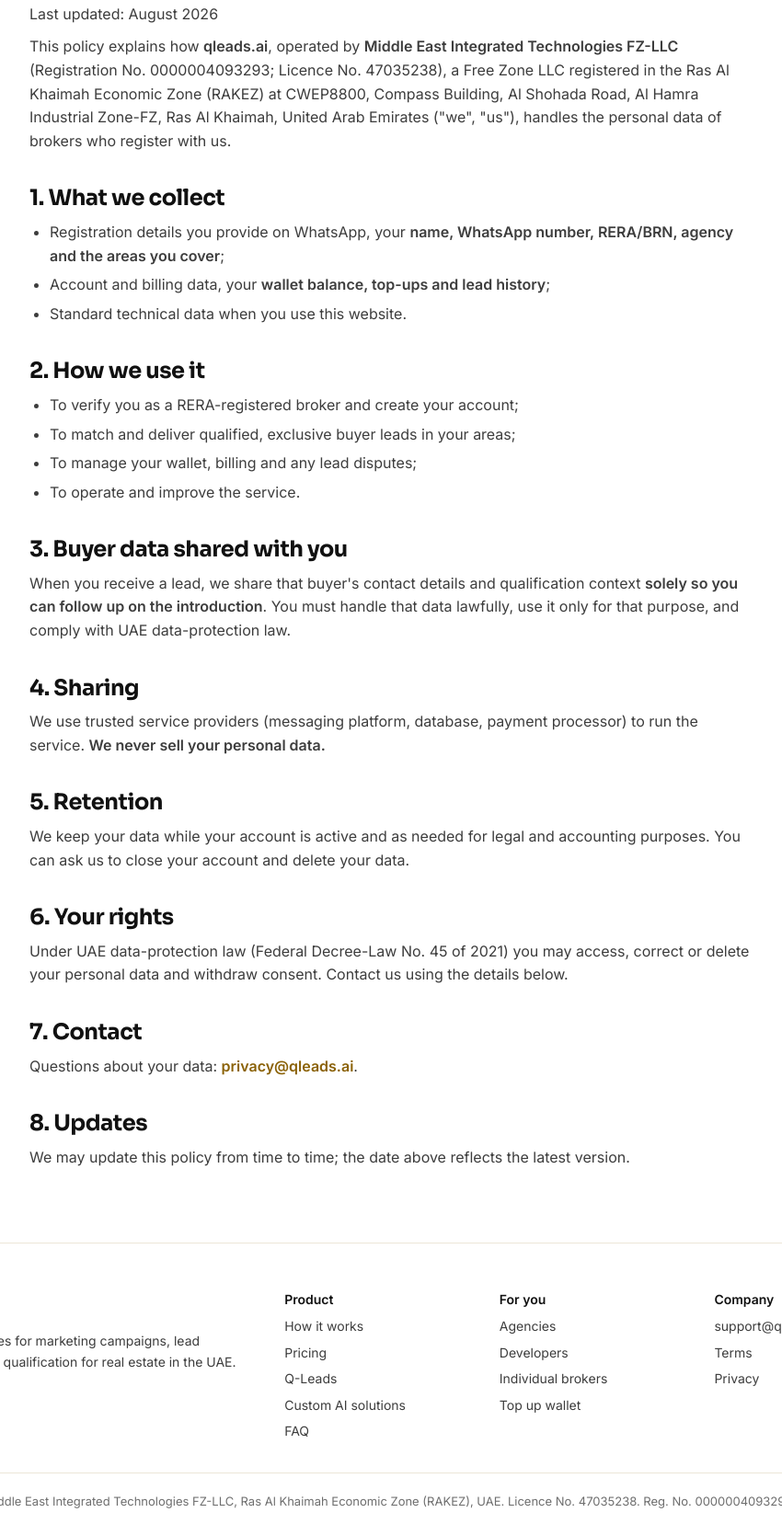
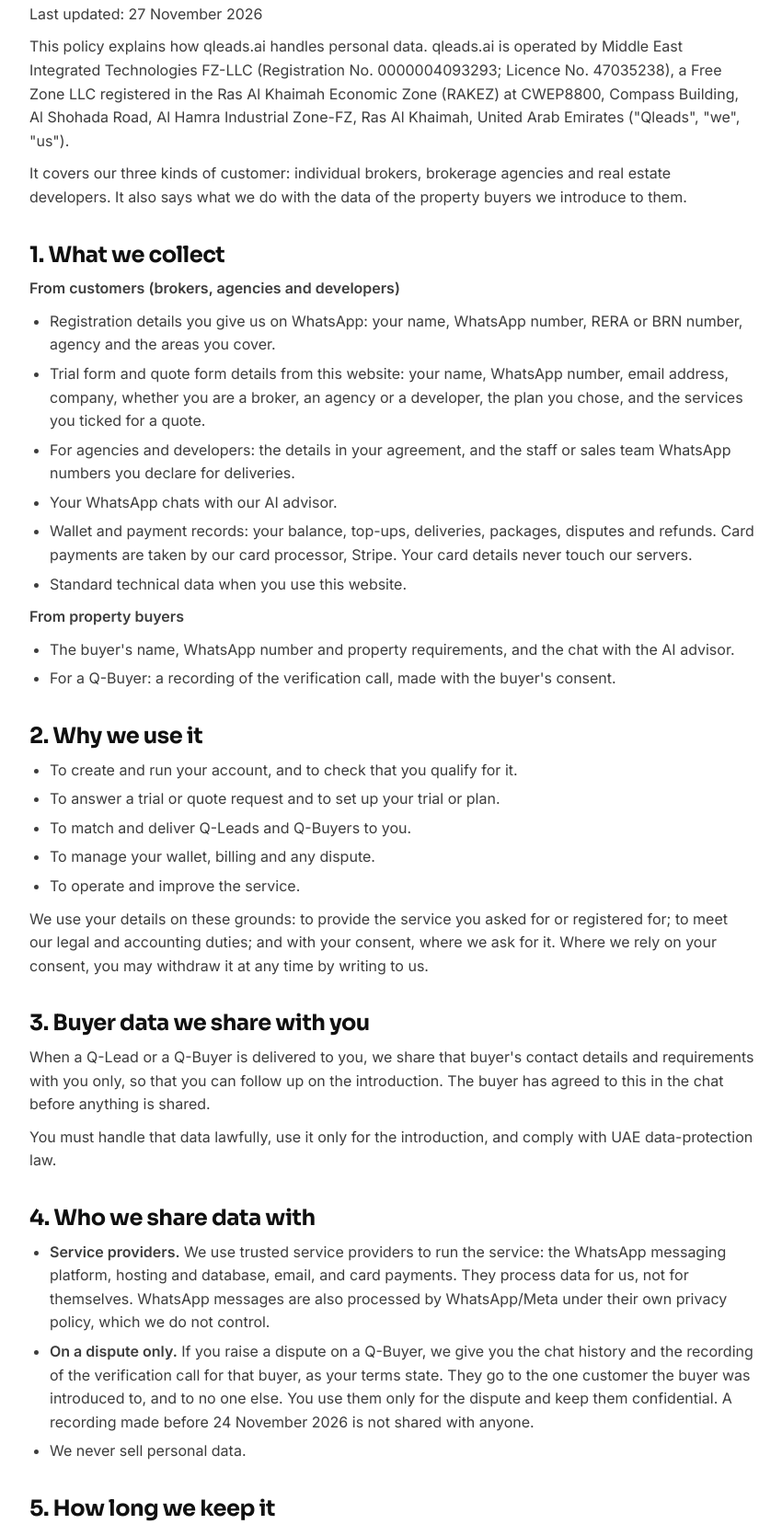
Before and after one commit to kavinderkhurana-qleads/qleads-site, a plain HTML site: page privacy.html in a window 1280 px wide. Shown: the part 334-1991 px from the top of the page at 92% size, without its empty margins (214-1064 px from the left). Drawn offline with Linux system fonts and the light colour scheme.

Commit message:
Privacy policy: new text approved by founder, 27 Nov 2026
Co-Authored-By: Claude Fable 5.2 <noreply@anthropic.com>

```diff
--- a/privacy.html
+++ b/privacy.html
@@ -50,43 +50,40 @@
   </div>
 </header>
 <div class="pagehead"><div class="wrap"><span class="k">Legal</span><h1>Privacy Policy</h1></div></div>
-<main class="doc">
-  <p class="upd">Last updated: August 2026</p>
-  <p>This policy explains how <strong>qleads.ai</strong>, operated by <strong>Middle East Integrated Technologies FZ-LLC</strong> (Registration No. 0000004093293; Licence No. 47035238), a Free Zone LLC registered in the Ras Al Khaimah Economic Zone (RAKEZ) at CWEP8800, Compass Building, Al Shohada Road, Al Hamra Industrial Zone-FZ, Ras Al Khaimah, United Arab Emirates ("we", "us"), handles the personal data of brokers who register with us.</p>
-
-  <h2>1. What we collect</h2>
-  <ul>
-    <li>Registration details you provide on WhatsApp, your <strong>name, WhatsApp number, RERA/BRN, agency and the areas you cover</strong>;</li>
-    <li>Account and billing data, your <strong>wallet balance, top-ups and lead history</strong>;</li>
-    <li>Standard technical data when you use this website.</li>
-  </ul>
-
-  <h2>2. How we use it</h2>
-  <ul>
-    <li>To verify you as a RERA-registered broker and create your account;</li>
-    <li>To match and deliver qualified, exclusive buyer leads in your areas;</li>
-    <li>To manage your wallet, billing and any lead disputes;</li>
-    <li>To operate and improve the service.</li>
-  </ul>
-
-  <h2>3. Buyer data shared with you</h2>
-  <p>When you receive a lead, we share that buyer's contact details and qualification context <strong>solely so you can follow up on the introduction</strong>. You must handle that data lawfully, use it only for that purpose, and comply with UAE data-protection law.</p>
-
-  <h2>4. Sharing</h2>
-  <p>We use trusted service providers (messaging platform, database, payment processor) to run the service. <strong>We never sell your personal data.</strong></p>
-
-  <h2>5. Retention</h2>
-  <p>We keep your data while your account is active and as needed for legal and accounting purposes. You can ask us to close your account and delete your data.</p>
-
-  <h2>6. Your rights</h2>
-  <p>Under UAE data-protection law (Federal Decree-Law No. 45 of 2021) you may access, correct or delete your personal data and withdraw consent. Contact us using the details below.</p>
-
-  <h2>7. Contact</h2>
-  <p>Questions about your data: <a href="mailto:privacy@qleads.ai">privacy@qleads.ai</a>.</p>
-
-  <h2>8. Updates</h2>
-  <p>We may update this policy from time to time; the date above reflects the latest version.</p>
-</main>
+<main class="doc"><p>Last updated: 27 November 2026</p>
+<p>This policy explains how qleads.ai handles personal data. qleads.ai is operated by Middle East Integrated Technologies FZ-LLC (Registration No. 0000004093293; Licence No. 47035238), a Free Zone LLC registered in the Ras Al Khaimah Economic Zone (RAKEZ) at CWEP8800, Compass Building, Al Shohada Road, Al Hamra Industrial Zone-FZ, Ras Al Khaimah, United Arab Emirates ("Qleads", "we", "us").</p>
+<p>It covers our three kinds of customer: individual brokers, brokerage agencies and real estate developers. It also says what we do with the data of the property buyers we introduce to them.</p>
+<h2 id="what-we-collect">1. What we collect</h2>
+<p><strong>From customers (brokers, agencies and developers)</strong></p>
+<ul><li>Registration details you give us on WhatsApp: your name, WhatsApp number, RERA or BRN number, agency and the areas you cover.</li><li>Trial form and quote form details from this website: your name, WhatsApp number, email address, company, whether you are a broker, an agency or a developer, the plan you chose, and the services you ticked for a quote.</li><li>For agencies and developers: the details in your agreement, and the staff or sales team WhatsApp numbers you declare for deliveries.</li><li>Your WhatsApp chats with our AI advisor.</li><li>Wallet and payment records: your balance, top-ups, deliveries, packages, disputes and refunds. Card payments are taken by our card processor, Stripe. Your card details never touch our servers.</li><li>Standard technical data when you use this website.</li></ul>
+<p><strong>From property buyers</strong></p>
+<ul><li>The buyer's name, WhatsApp number and property requirements, and the chat with the AI advisor.</li><li>For a Q-Buyer: a recording of the verification call, made with the buyer's consent.</li></ul>
+<h2 id="why-we-use-it">2. Why we use it</h2>
+<ul><li>To create and run your account, and to check that you qualify for it.</li><li>To answer a trial or quote request and to set up your trial or plan.</li><li>To match and deliver Q-Leads and Q-Buyers to you.</li><li>To manage your wallet, billing and any dispute.</li><li>To operate and improve the service.</li></ul>
+<p>We use your details on these grounds: to provide the service you asked for or registered for; to meet our legal and accounting duties; and with your consent, where we ask for it. Where we rely on your consent, you may withdraw it at any time by writing to us.</p>
+<h2 id="buyer-data-we-share-with-you">3. Buyer data we share with you</h2>
+<p>When a Q-Lead or a Q-Buyer is delivered to you, we share that buyer's contact details and requirements with you only, so that you can follow up on the introduction. The buyer has agreed to this in the chat before anything is shared.</p>
+<p>You must handle that data lawfully, use it only for the introduction, and comply with UAE data-protection law.</p>
+<h2 id="who-we-share-data-with">4. Who we share data with</h2>
+<ul><li><strong>Service providers.</strong> We use trusted service providers to run the service: the WhatsApp messaging platform, hosting and database, email, and card payments. They process data for us, not for themselves. WhatsApp messages are also processed by WhatsApp/Meta under their own privacy policy, which we do not control.</li><li><strong>On a dispute only.</strong> If you raise a dispute on a Q-Buyer, we give you the chat history and the recording of the verification call for that buyer, as your terms state. They go to the one customer the buyer was introduced to, and to no one else. You use them only for the dispute and keep them confidential. A recording made before 24 November 2026 is not shared with anyone.</li><li>We never sell personal data.</li></ul>
+<h2 id="how-long-we-keep-it">5. How long we keep it</h2>
+<ul><li>Customer data: while your account is active, and as needed for legal and accounting purposes.</li><li>Buyer chat transcripts: for as long as we are providing the service, and as the law requires.</li><li>Verification call recordings: approximately 90 days after the transaction or any dispute closes, then deleted.</li><li>Trial form and quote form details: 12 months from the date of the request, unless you become a customer.</li><li>Wallet and payment records: 5 years from the date of the payment, or longer where the law requires it.</li></ul>
+<p>You can ask us to close your account and delete your data.</p>
+<h2 id="your-rights">6. Your rights</h2>
+<p>Under UAE data-protection law (Federal Decree-Law No. 45 of 2021) you may access, correct or delete your personal data and withdraw consent. Write to us at the address below.</p>
+<h2 id="cookies">7. Cookies</h2>
+<p>This website sets no cookies of its own and uses no tracking or advertising tools. When you pay by card, the payment page is run by our payment provider, which uses its own essential cookies to take the payment safely. If we ever use measurement cookies for adverts, a cookie banner will ask for your choice first.</p>
+<h2 id="security">8. Security</h2>
+<p>We use appropriate technical and organisational measures to protect your data. No method of transmission or storage is completely secure, but we work to keep your information safe.</p>
+<h2 id="contact">9. Contact</h2>
+<p>Questions or requests about your data: <a href="mailto:support@qleads.ai">support@qleads.ai</a>.</p>
+<h2 id="updates">10. Updates</h2>
+<p>We may update this policy from time to time. The date above shows the latest version.</p>
+<p>---</p>
+<p>Points for the founder, not part of the policy text:</p>
+<p>1. The current page covers brokers only. This draft adds agencies, developers, the two website forms, the AI advisor chats, Stripe and the dispute rule on recordings.</p>
+<p>2. The buyer policy on the buyer site calls the recipient "the specialist". This draft says "the one customer the buyer was introduced to", to match the three terms pages.</p>
+<p>3. No lawyer has read this draft.</p></main>
 <footer>
   <div class="wrap">
     <div class="fcols">
```
